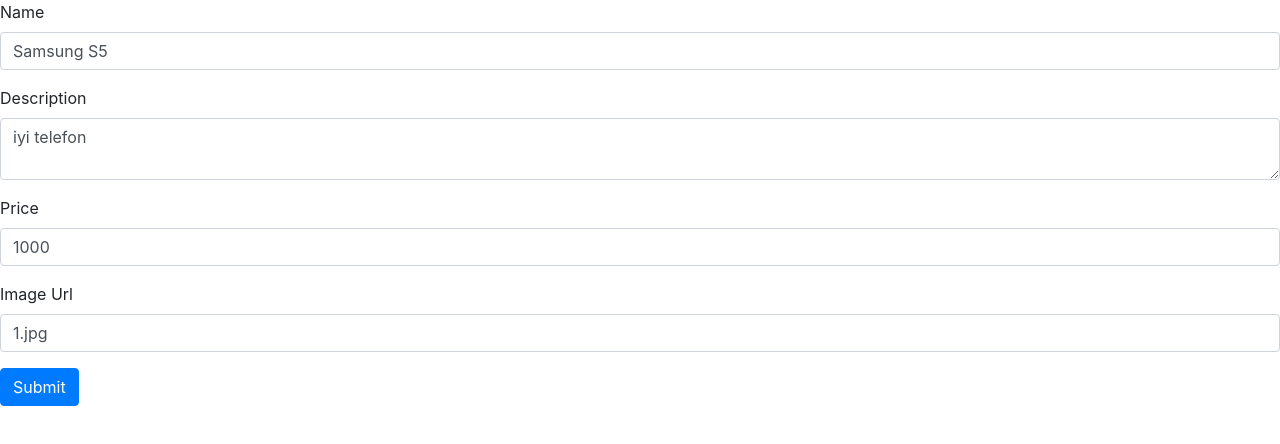
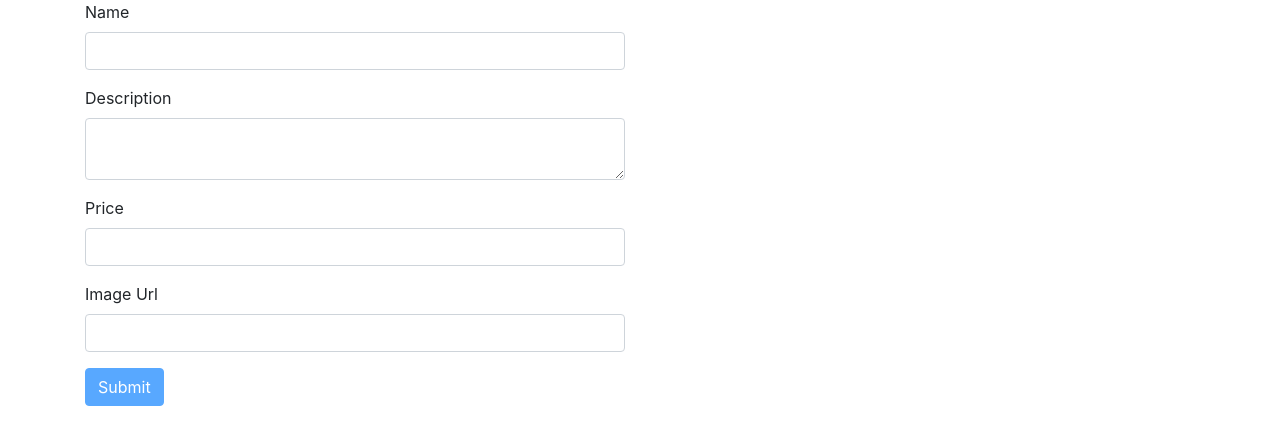
Before and after one commit to mcetintr/example, an Angular app: page / in a window 1280 px wide. Shown: the top 444 px of the page. Built offline with nearby package versions, Linux system fonts and the light colour scheme.

Commit message:
image validator eklendi.

```diff
--- /dev/null
+++ b/src/app/image.validators.ts
@@ -0,0 +1,23 @@
+import { AbstractControl, ValidationErrors } from '@angular/forms';
+
+
+export class ImageValidators{
+
+    static isValidExtension(control : AbstractControl) : ValidationErrors | null {
+        const v = control.value as string;
+
+        if(v == ""){
+            return {
+                required : true
+            }
+        }
+        else if(v.endsWith('.jpg') || v.endsWith('.jpeg') || v.endsWith('.png') || v.endsWith('.bmp')){
+            return null;
+        }else{
+            return {
+                wrongExtension : true
+            }
+        }
+
+    }
+}
--- a/src/app/product-reactive-forms/product-reactive-forms.component.html
+++ b/src/app/product-reactive-forms/product-reactive-forms.component.html
@@ -1,7 +1,18 @@
-<form [formGroup]="productForm" (ngSubmit) = "onSubmit()">
+<div class="container">
+    <div class="row">
+        <div class="col-md-6">
+
+            <form [formGroup]="productForm" (ngSubmit)="onSubmit()">
                 <div class="form-group">
                     <label>Name</label>
                     <input class="form-control" formControlName="name">
+                    <div *ngIf="name.touched && name.invalid" class="alert alert-danger">
+                        <ul>
+                            <li *ngIf="name.errors.required">Name is required.</li>
+                            <li *ngIf="name.errors.minlength">Min {{name.errors.minlength.requiredLength}} characters.</li>
+                            <li *ngIf="name.errors.maxlength">Max {{name.errors.maxlength.requiredLength}} characters.</li>
+                        </ul>
+                    </div>
                 </div>
                 <div class="form-group">
                     <label>Description</label>
@@ -14,6 +25,16 @@
                 <div class="form-group">
                     <label>Image Url</label>
                     <input class="form-control" formControlName="imageUrl">
+                    <div *ngIf="imageUrl.touched && imageUrl.invalid" class="alert alert-danger">
+                        <ul>
+                            <li *ngIf="imageUrl.errors.required">Image is required.</li>
+                            <li *ngIf="imageUrl.errors.wrongExtension">Wrong extension.</li>
+                        </ul>
                     </div>
-    <button type="submit" (click)="updateProduct()" class="btn btn-primary">Submit</button>
+                </div>
+                <button type="submit" [disabled]="!productForm.valid" (click)="updateProduct()" class="btn btn-primary">Submit</button>
             </form>
+
+        </div>
+    </div>
+</div>
--- a/src/app/product-reactive-forms/product-reactive-forms.component.ts
+++ b/src/app/product-reactive-forms/product-reactive-forms.component.ts
@@ -1,5 +1,6 @@
 import { Component, OnInit } from '@angular/core';
-import { FormControl, FormGroup } from '@angular/forms';
+import { FormControl, FormGroup, Validators } from '@angular/forms';
+import { ImageValidators } from '../image.validators';
 
 @Component({
   selector: 'product-reactive-forms',
@@ -10,21 +11,36 @@
 
 
   productForm = new FormGroup({
-      name : new FormControl('Samsung S5'),
-      description : new FormControl('iyi telefon'),
-      price : new FormControl('1000'),
-      imageUrl : new FormControl('1.jpg')
+    name: new FormControl('', [
+      Validators.required,
+      Validators.minLength(3),
+      Validators.maxLength(20)
+    ]),
+    description: new FormControl('', Validators.required),
+    price: new FormControl('', Validators.required),
+    imageUrl: new FormControl('', [
+      Validators.required,
+      ImageValidators.isValidExtension
+    ])
 
-    });
+  });
 
-  onSubmit(){
+  get name(){
+    return this.productForm.get('name');
+  }
+
+  get imageUrl(){
+    return this.productForm.get('imageUrl');
+  }
+
+  onSubmit() {
     console.log(this.productForm.value);
   }
 
-  updateProduct(){
+  updateProduct() {
     this.productForm.patchValue({
-      name : 'Iphone X',
-      price : 5000
+      name: 'Iphone X',
+      price: 5000
     });
   }
 
```
Lines whose indentation alone changed are shown as unchanged.
